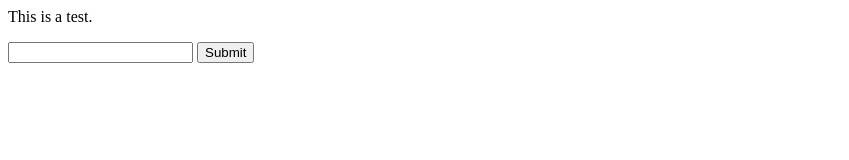
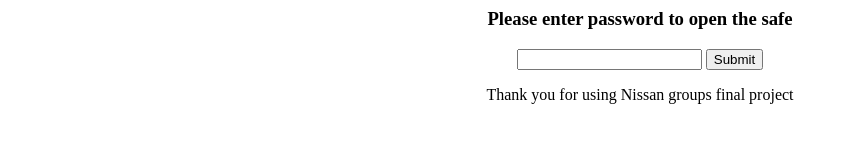
Before and after one commit to Garrett2532/CS370Lockbox, a plain HTML site: page www/index.html in a window 1280 px wide. Shown: the whole page, without its empty margins (0-849 px from the left). Drawn offline with Linux system fonts and the light colour scheme.

Commit message:
Add in files for diffrent pages

```diff
--- a/www/index.html
+++ b/www/index.html
@@ -1,13 +1,13 @@
-
 <html>
         <head>
-		<title>Title goes here.</title>
+                <title>CS370 Secure Safe</title>
         </head>
         <body>
-		<p>This is a test.</p>
-		<form method="POST">
+                <h3 style="text-align: center;">Please enter password to open the safe</h3>
+                <form  style="text-align: center; "method="POST">
                         <input type="password" id="pwd" name="pwd">
                         <input type="submit" value="Submit">
                 </form>
+                <p style="text-align: center;">Thank you for using Nissan groups final project</p>
         </body>
 </html>
```
Lines whose indentation alone changed are shown as unchanged.
